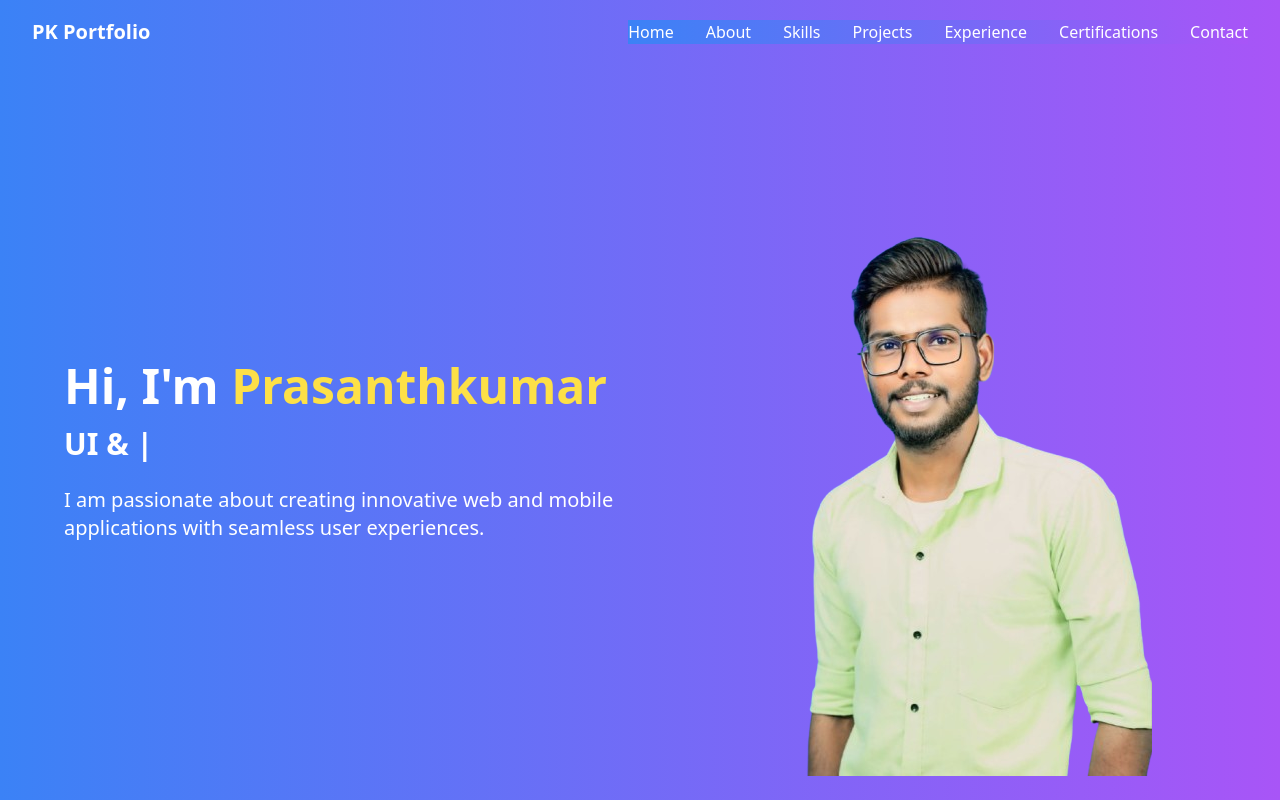
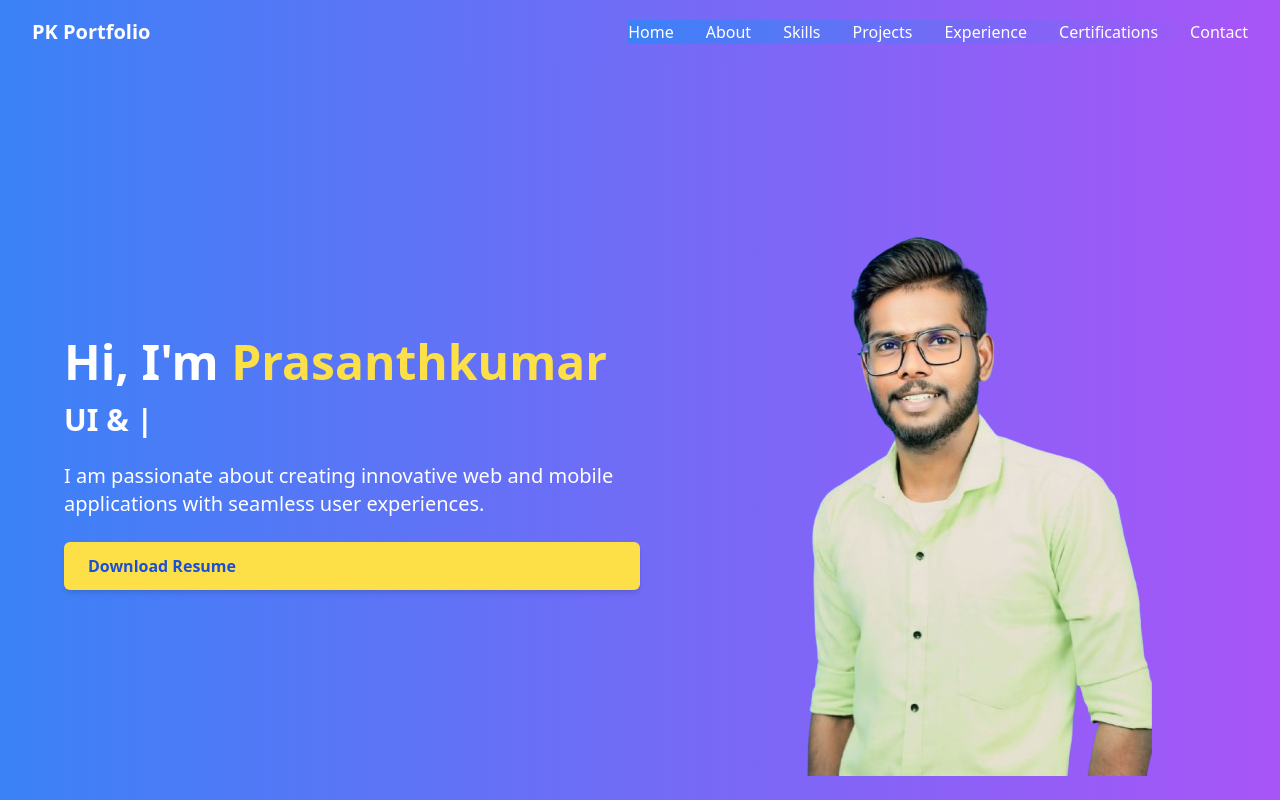
Before and after one commit to Prasanthkumar1603/portfoliopk, a React (Create React App) app: page / in a window 1280 px wide. Shown: the top 800 px of the page. Built offline with nearby package versions, Linux system fonts and the light colour scheme; no server answers.

Commit message:
modify new one

```diff
--- a/src/Components/hero.jsx
+++ b/src/Components/hero.jsx
@@ -1,10 +1,51 @@
+// // src/components/Hero.js
+// import React from 'react';
+// import { ReactTyped as Typed } from 'react-typed';
+// import profile from '../assets/profile.png'
+// const Hero = () => {
+//   return (
+//     <div className="bg-gradient-to-r from-blue-500 to-purple-500 text-white h-screen flex flex-col md:flex-row justify-between items-center px-6 md:px-16" >
+//       {/* Left Side Content */}
+//       <div className="md:w-1/2 flex flex-col justify-center">
+//         <h1 className="text-4xl md:text-5xl font-bold mb-4">
+//           Hi, I&apos;m <span className="text-yellow-300">Prasanthkumar</span>
+//         </h1>
+//         <h2 className="text-2xl md:text-3xl font-semibold mb-6">
+//           <Typed
+//             strings={[
+//               'MERN Stack Developer',
+//               'UI & UX Designer',
+//               'App Developer',
+//             ]}
+//             typeSpeed={80}
+//             backSpeed={60}
+//             loop
+//           />
+//         </h2>
+//         <p className="text-lg md:text-xl mb-6">
+//           I am passionate about creating innovative web and mobile applications with seamless user experiences.
+//         </p>
+//       </div>
+
+//       {/* Right Side Image */}
+//       <div className="pt-16  md:w-1/2 flex justify-center items-center opacity-0 translate-y-10 animate-fadeIn">
+//       <img src={profile} alt="" />
+//        </div>
+//     </div>
+//   );
+// };
+
+// export default Hero;
+
+// src/components/Hero.js
 // src/components/Hero.js
 import React from 'react';
 import { ReactTyped as Typed } from 'react-typed';
-import profile from '../assets/profile.png'
+import profile from '../assets/profile.png';
+
 const Hero = () => {
   return (
-    <div className="bg-gradient-to-r from-blue-500 to-purple-500 text-white h-screen flex flex-col md:flex-row justify-between items-center px-6 md:px-16" >
+    <div className="bg-gradient-to-r from-blue-500 to-purple-500 text-white h-screen flex flex-col md:flex-row justify-between items-center px-6 md:px-16">
       {/* Left Side Content */}
       <div className="md:w-1/2 flex flex-col justify-center">
         <h1 className="text-4xl md:text-5xl font-bold mb-4">
@@ -25,12 +66,19 @@ const Hero = () => {
         <p className="text-lg md:text-xl mb-6">
           I am passionate about creating innovative web and mobile applications with seamless user experiences.
         </p>
+        <a
+          href= "public\PRASANTH Resume.pdf"
+          download="PRASANTH Resume.pdf"
+          className="bg-yellow-300 text-blue-700 font-semibold px-6 py-3 rounded-md shadow-md hover:bg-yellow-400 transition duration-300"
+        >
+          Download Resume
+        </a>
       </div>
 
       {/* Right Side Image */}
-      <div className="pt-16  md:w-1/2 flex justify-center items-center opacity-0 translate-y-10 animate-fadeIn">
-      <img src={profile} alt="" />
-       </div>
+      <div className="pt-16 md:w-1/2 flex justify-center items-center opacity-0 translate-y-10 animate-fadeIn">
+        <img src={profile} alt="Profile" />
+      </div>
     </div>
   );
 };
```
Also changed, not shown: src/assets/PRASANTH Resume.png (added), 1 other file (tests, documents, lock files or other folders).
